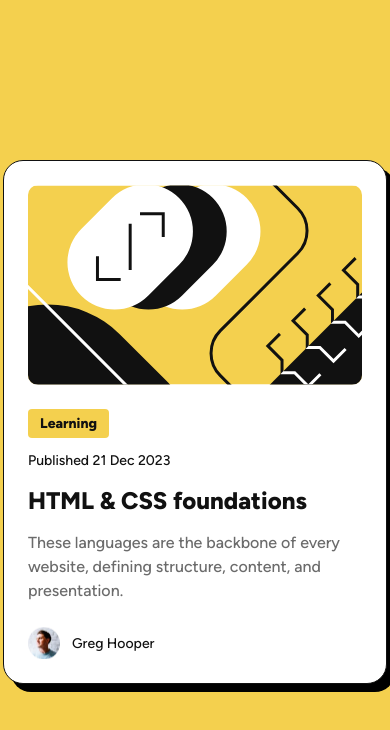
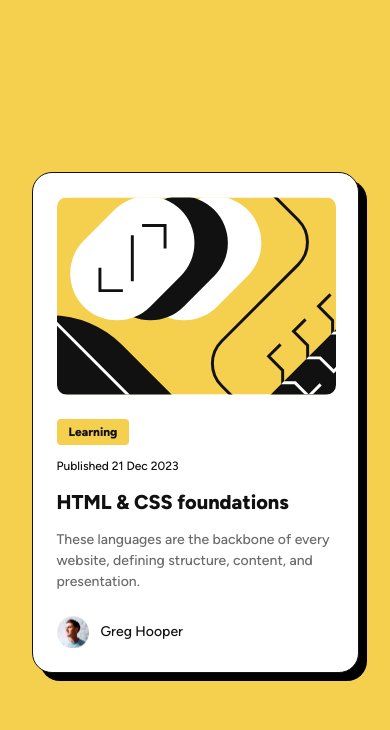
Before and after one commit to ernur-burshak/Blog-Preview-Card, a plain HTML site: page index.html in a window 390 px wide. Drawn offline with Linux system fonts and the light colour scheme.

Commit message:
Adaptation for the mobile version

```diff
--- a/style/style.css
+++ b/style/style.css
@@ -1,3 +1,4 @@
+/* Стандартные стили для компьютеров */
 @font-face {
   font-family: "Figtree";
   font-weight: 500, 800;
@@ -7,10 +8,10 @@
 body {
   background-color: #f4d04e;
   margin: 0;
-  display: flex; /* Используем Flexbox для центрирования всего содержимого */
-  justify-content: center; /* Центрируем по горизонтали */
-  align-items: center; /* Центрируем по вертикали */
-  height: 100vh; /* Устанавливаем высоту на всю высоту экрана */
+  display: flex;
+  justify-content: center;
+  align-items: center;
+  height: 100vh;
   font-family: Figtree;
 }
 
@@ -21,11 +22,11 @@ body {
   border-radius: 20px;
   padding: 24px;
   box-sizing: border-box;
-  display: flex; /* активируем флекс-контейнер */
-  flex-direction: column; /* элементы располагаются вертикально */
-  gap: 24px; /* вертикальный промежуток между элементами */
+  display: flex;
+  flex-direction: column;
+  gap: 24px;
   border: 1px solid #111111;
-  box-shadow: 8px 8px 0px #000000; /* тень вправо и вниз */
+  box-shadow: 8px 8px 0px #000000;
 }
 
 .container-main-image {
@@ -41,22 +42,22 @@ body {
   width: 100%;
   height: auto;
   box-sizing: border-box;
-  display: flex; /* активируем флекс-контейнер */
-  flex-direction: column; /* элементы располагаются вертикально */
-  gap: 12px; /* вертикальный промежуток между элементами */
+  display: flex;
+  flex-direction: column;
+  gap: 12px;
 }
 
 .learning-text {
   background-color: #f4d04e;
   color: #111111;
   border-radius: 4px;
-  margin: 0; /* Убирает стандартные отступы */
-  padding: 4px 12px; /* Вертикальные и горизонтальные отступы */
-  font-size: 14px; /* Размер шрифта */
-  font-weight: 800; /* Extra Bold */
-  line-height: 150%; /* Межстрочный интервал */
-  letter-spacing: 0px; /* Расстояние между буквами */
-  width: fit-content; /* Подгоняет ширину элемента под его содержимое */
+  margin: 0;
+  padding: 4px 12px;
+  font-size: 14px;
+  font-weight: 800;
+  line-height: 150%;
+  letter-spacing: 0px;
+  width: fit-content;
 }
 
 .time-text {
@@ -72,10 +73,10 @@ body {
 .big-text {
   color: #111111;
   margin: 0;
-  font-size: 24px; /* Размер шрифта */
-  font-weight: 800; /* Extra Bold */
-  line-height: 150%; /* Межстрочный интервал */
-  letter-spacing: 0px; /* Расстояние между буквами */
+  font-size: 24px;
+  font-weight: 800;
+  line-height: 150%;
+  letter-spacing: 0px;
   width: 100%;
   cursor: pointer;
   transition: color 0.3s ease;
@@ -88,10 +89,10 @@ body {
 .text-description {
   color: #6b6b6b;
   margin: 0;
-  font-size: 16px; /* Размер шрифта */
+  font-size: 16px;
   font-weight: 500;
-  line-height: 150%; /* Межстрочный интервал */
-  letter-spacing: 0px; /* Расстояние между буквами */
+  line-height: 150%;
+  letter-spacing: 0px;
   width: 100%;
 }
 
@@ -103,9 +104,9 @@ body {
 
 .author {
   width: fit-content;
-  display: flex; /* активируем флекс-контейнер */
-  flex-direction: row; /* элементы располагаются горизонтально */
-  gap: 12px; /* горизонтальный промежуток между элементами */
+  display: flex;
+  flex-direction: row;
+  gap: 12px;
   align-items: center;
 }
 
@@ -120,13 +121,46 @@ body {
 .authorname {
   color: #111111;
   margin: 0;
-  font-size: 14px; /* Размер шрифта */
+  font-size: 14px;
   font-weight: 500;
-  line-height: 150%; /* Межстрочный интервал */
-  letter-spacing: 0px; /* Расстояние между буквами */
+  line-height: 150%;
+  letter-spacing: 0px;
   width: fit-content;
 }
 
 .attribution a {
   color: hsl(228, 45%, 44%);
 }
+
+/* Адаптация для мобильной версии */
+@media (max-width: 480px) {
+  .container {
+    width: 327px;
+    height: 501px;
+  }
+
+  .container-main-image {
+    width: 279px;
+  }
+
+  .container-text {
+    width: 279px;
+    height: 173px;
+  }
+
+  .learning-text {
+    font-size: 12px;
+  }
+
+  .time-text {
+    font-size: 12px;
+  }
+
+  .big-text {
+    font-size: 20px;
+  }
+
+  .text-description {
+    font-size: 14px;
+  }
+}
```
